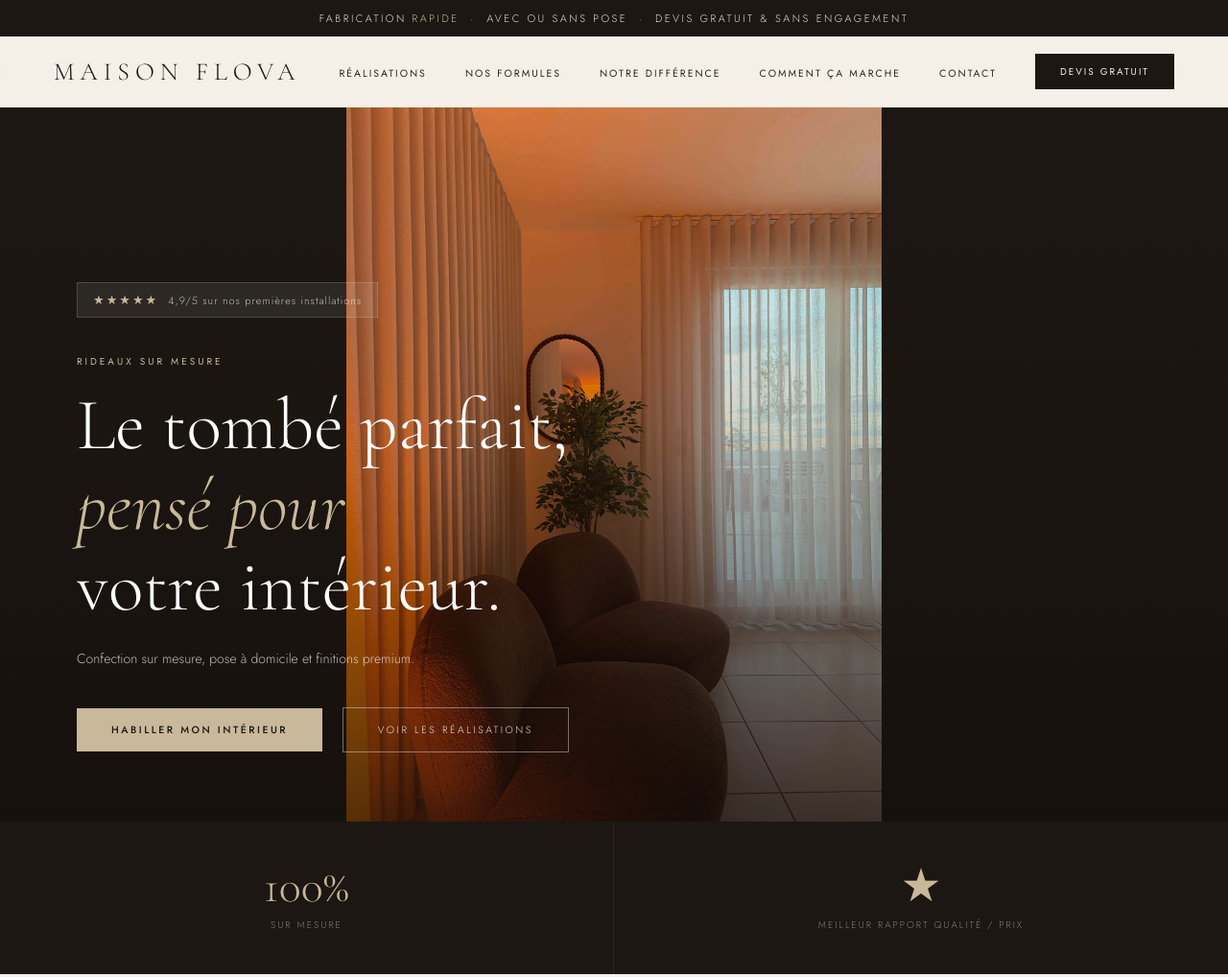
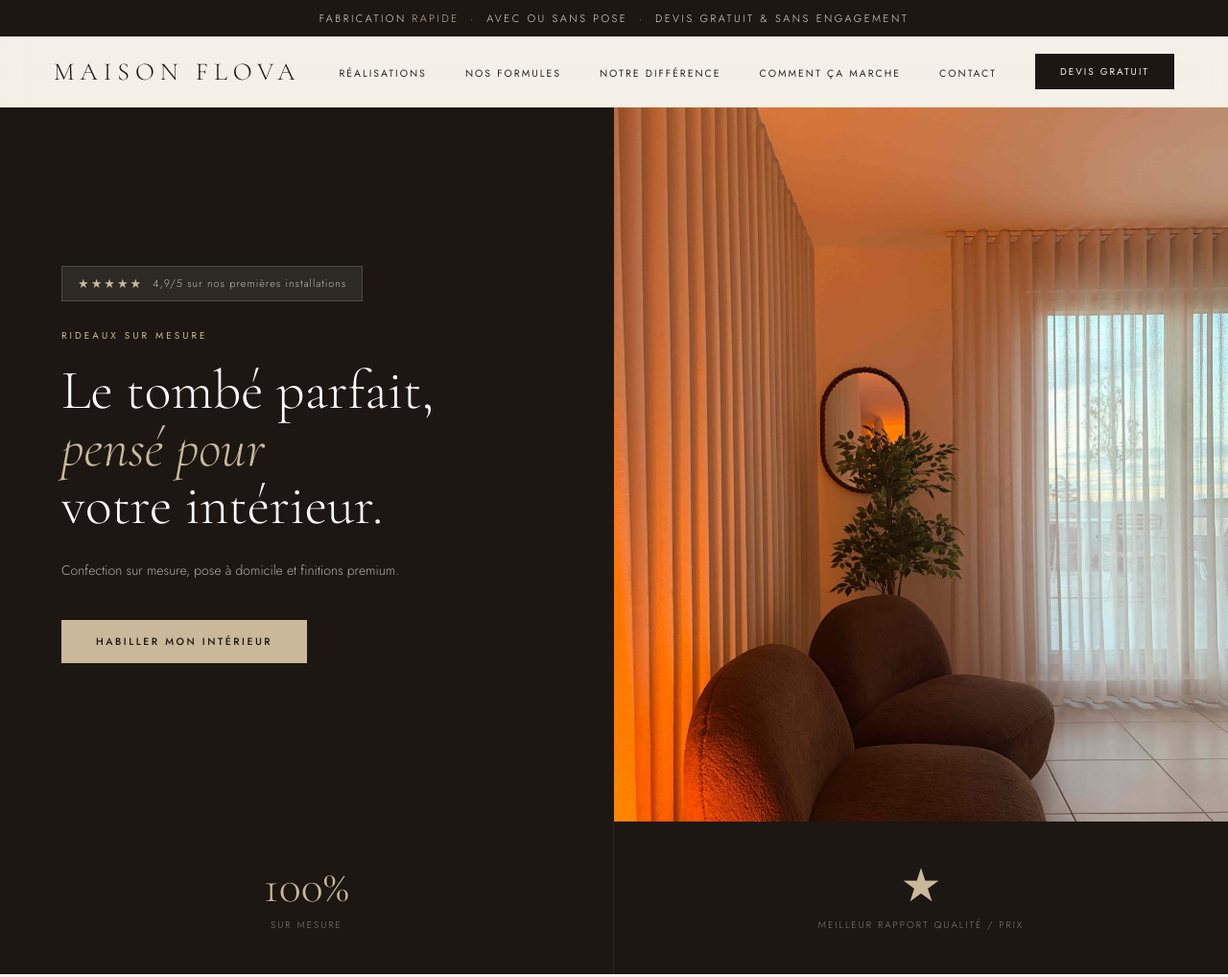
Before and after one commit to NabilBieri/MAISON-FLOVA, a plain HTML site: page index.html in a window 1280 px wide. Shown: the top 1018 px of the page at 96% size. Drawn offline with nearby package versions, Linux system fonts and the light colour scheme.

Commit message:
Update index.html

```diff
--- a/index.html
+++ b/index.html
@@ -35,19 +35,21 @@
   .btn-nav:hover { background: var(--walnut); }
 
   /* ── HERO ── */
-  .hero { position: relative; height: 93vh; min-height: 620px; overflow: hidden; display: flex; align-items: flex-end; }
-  .hero-img { position: absolute; inset: 0; background-image: url('images/accueil.jpg'); background-size: contain; background-position: center; background-repeat: no-repeat; background-color: var(--dark); }
+  .hero { position: relative; height: 93vh; min-height: 620px; overflow: hidden; display: grid; grid-template-columns: 1fr 1fr; }
+  .hero-img { position: relative; overflow: hidden; }
+  .hero-img-inner { position: absolute; inset: 0; background-image: url('images/accueil.jpg'); background-size: cover; background-position: center top; transform: scale(1.04); animation: zoomout 8s ease forwards; }
   @keyframes zoomout { from { transform: scale(1.04); } to { transform: scale(1); } }
-  .hero-overlay { position: absolute; inset: 0; background: linear-gradient(to top, rgba(20,14,10,.72) 0%, rgba(20,14,10,.18) 55%, transparent 100%); }
-  .hero-content { position: relative; z-index: 2; padding: 0 80px 72px; max-width: 760px; animation: fadeup .9s .3s both; }
+  .hero-left { position: relative; z-index: 2; background: var(--dark); display: flex; flex-direction: column; justify-content: center; padding: 72px 64px; }
+  .hero-content { animation: fadeup .9s .3s both; }
   @keyframes fadeup { from { opacity: 0; transform: translateY(28px); } to { opacity: 1; transform: translateY(0); } }
-  .hero-trust { display: inline-flex; align-items: center; gap: 10px; margin-bottom: 22px; background: rgba(255,255,255,0.08); border: 1px solid rgba(255,255,255,0.15); padding: 8px 16px; }
+  .hero-trust { display: inline-flex; align-items: center; gap: 10px; margin-bottom: 28px; background: rgba(255,255,255,0.08); border: 1px solid rgba(255,255,255,0.15); padding: 8px 16px; }
   .hero-stars { color: var(--warm); font-size: 13px; letter-spacing: 2px; }
   .hero-trust-text { font-size: 11px; color: rgba(255,255,255,0.7); letter-spacing: 1px; font-weight: 300; }
-  .hero-tag { font-size: 10px; letter-spacing: 3px; text-transform: uppercase; color: var(--warm); margin-bottom: 18px; font-weight: 400; margin-top: 16px; }
-  .hero-title { font-family: 'Cormorant Garamond', serif; font-size: clamp(42px,6vw,76px); font-weight: 300; color: #fff; line-height: 1.1; margin-bottom: 22px; }
+  .hero-tag { font-size: 10px; letter-spacing: 3px; text-transform: uppercase; color: var(--warm); margin-bottom: 20px; font-weight: 400; }
+  .hero-title { font-family: 'Cormorant Garamond', serif; font-size: clamp(48px, 4.5vw, 82px); font-weight: 300; color: #fff; line-height: 1.05; margin-bottom: 24px; }
   .hero-title em { font-style: italic; color: var(--warm); }
-  .hero-sub { font-size: 14px; color: rgba(255,255,255,.72); line-height: 1.7; margin-bottom: 38px; font-weight: 300; max-width: 480px; }
+  .hero-sub { font-size: 14px; color: rgba(255,255,255,.65); line-height: 1.75; margin-bottom: 40px; font-weight: 300; max-width: 400px; }
+  .hero-overlay { display: none; }
   .btn-primary { display: inline-block; background: var(--warm); color: var(--dark); padding: 15px 36px; font-size: 10.5px; letter-spacing: 2.5px; text-transform: uppercase; text-decoration: none; font-family: 'Jost', sans-serif; font-weight: 500; transition: background .3s; }
   .btn-primary:hover { background: #fff; }
   .btn-secondary { display: inline-block; border: 1px solid rgba(255,255,255,.4); color: rgba(255,255,255,.85); padding: 15px 36px; font-size: 10.5px; letter-spacing: 2.5px; text-transform: uppercase; text-decoration: none; font-family: 'Jost', sans-serif; font-weight: 300; margin-left: 16px; transition: .3s; }
@@ -194,7 +196,9 @@
   @media (max-width: 768px) {
     nav { padding: 0 20px; }
     .nav-links { display: none; }
-    .hero-content { padding: 0 24px 48px; }
+    .hero { grid-template-columns: 1fr; height: auto; }
+    .hero-left { padding: 56px 24px; min-height: 60vh; }
+    .hero-img { height: 50vh; }
     .btn-secondary { display: none; }
     .realisations, .pourquoi, .process, .formules { padding: 64px 20px; }
     .grid-real { grid-template-columns: 1fr 1fr; }
@@ -233,8 +237,7 @@
 
 <!-- HERO -->
 <section class="hero">
-  <div class="hero-img"></div>
-  <div class="hero-overlay"></div>
+  <div class="hero-left">
     <div class="hero-content">
       <div class="hero-trust">
         <span class="hero-stars">★★★★★</span>
@@ -244,7 +247,10 @@
       <h1 class="hero-title">Le tombé parfait,<br><em>pensé pour</em><br>votre intérieur.</h1>
       <p class="hero-sub">Confection sur mesure, pose à domicile et finitions premium.</p>
       <a href="#devis" class="btn-primary">Habiller mon intérieur</a>
-    <a href="#realisations" class="btn-secondary">Voir les réalisations</a>
+    </div>
+  </div>
+  <div class="hero-img">
+    <div class="hero-img-inner"></div>
   </div>
 </section>
 
```
Lines whose indentation alone changed are shown as unchanged.
